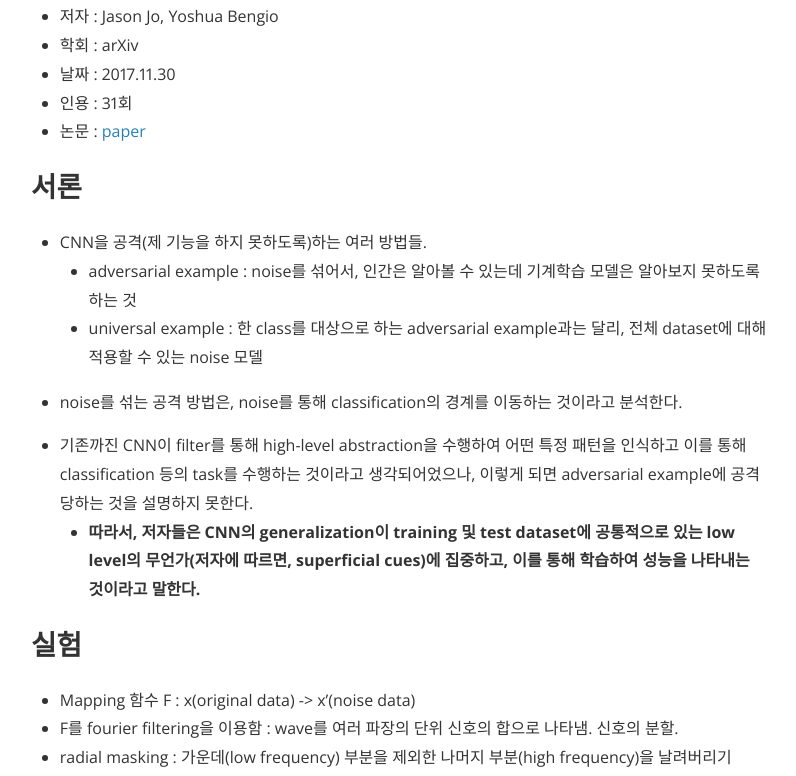
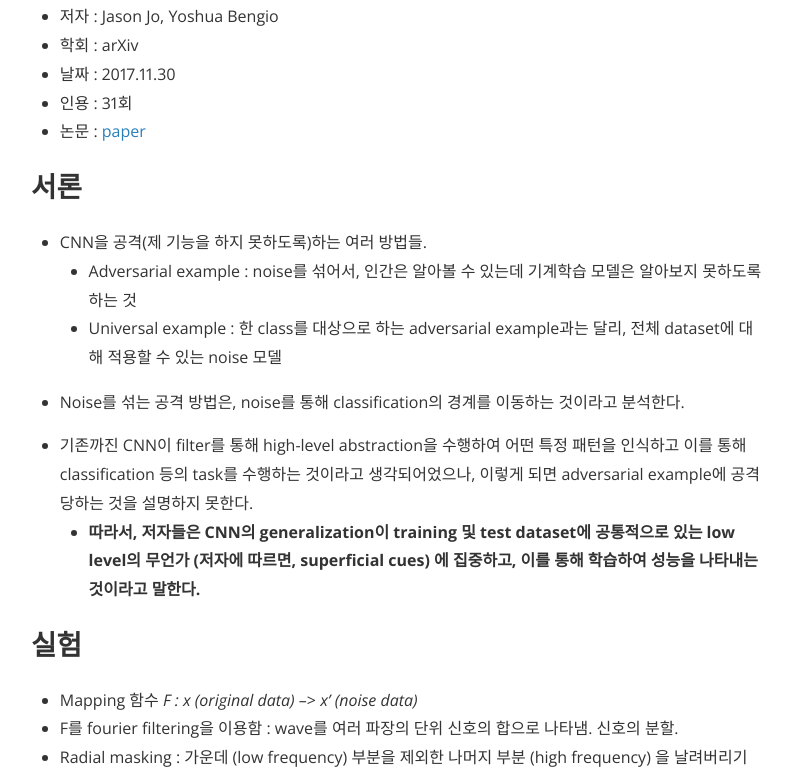
Before and after one commit to pod3275/pod3275.github.io, a Jekyll site: the page built from _posts/2019-03-28-Tendency.markdown, in a window 1280 px wide and 1400 px high, scrolled down 473 px. Shown: the top 776 px of the window, without its empty margins (241-1037 px from the left). Built offline with Jekyll 4.4.1, drawn with Linux system fonts in a browser that asks for light colours; nearby versions of some CDN libraries; comment, search, counter and statistics services are not loaded; some of the changed text lies outside the part shown.

```diff
--- a/_posts/2019-03-26-SELU.markdown
+++ b/_posts/2019-03-26-SELU.markdown
@@ -15,11 +15,11 @@ categories: Paper
 - 논문 리뷰에 앞서, 이 논문은 여러 이론을 제시하는데 각 이론의 증명을 담은 appendix가 100여장에 달한다. 리뷰에서는 논문에 기재되어있는 간단한 증명만을 다룬다. 자세한 증명은 [appendix](http://papers.nips.cc/paper/6698-self-normalizing-neural-networks-supplemental.zip)를 참고.
 
 ## 1. Introduction
- - 딥 러닝은 여러 벤치마크에서 새로운 기록을 세우고, 다양한 상업용 application을 개발하는데 도움을 주었다. Vision의 분야에선 CNN이, speech 혹은 NLP 분야에서는 RNN이 뛰어난 성능을 보이는 반면, hidden layer가 많은 deep한 feed-forward neural network(이하 FNN)의 성공 사례는 찾아보기 힘들다. 특히 vision이나 sequential한 task와 관련 없는 challenge에서조차도 gradient boosting, random forest 혹은 SVM등이 우세하고, FNN의 성공적인 사례는 드물다.
+ - 딥 러닝은 여러 벤치마크에서 새로운 기록을 세우고, 다양한 상업용 application을 개발하는데 도움을 주었다. Vision의 분야에선 CNN이, speech 혹은 NLP 분야에서는 RNN이 뛰어난 성능을 보이는 반면, **hidden layer가 많은 deep한 feed-forward neural network (이하 FNN)** 의 성공 사례는 찾아보기 힘들다. 특히 vision이나 sequential한 task와 관련 없는 challenge에서조차도 *gradient boosting, random forest* 혹은 *SVM*등이 우세하고, *FNN*의 성공적인 사례는 드물다.
 
- - Hidden layer의 수가 많은 deep한 neural network를 학습시키기 위해서는 normalization 기법이 필수적이다. 하지만 저자들은 normalization technique을 적용한 학습은 불안정하다고 말한다. 특히 RNN과 CNN의 경우에는 weight를 공유하는 특성을 가지고 있는 반면, FNN은 perturbation(섭동)에 민감하기 때문에 training error의 variance가 크게 나타나게 된다. 저자들은 deep한 FNN의 성공을 하지 못하는 가장 큰 요인은 결국 이 sensitivity to perturbations라고 주장한다.
+ - Hidden layer의 수가 많은 deep한 neural network를 학습시키기 위해서는 **normalization 기법**이 필수적이다. 하지만 저자들은 normalization technique을 적용한 학습은 불안정하다고 말한다. 특히 RNN과 CNN의 경우에는 weight를 공유하는 특성을 가지고 있는 반면, FNN은 *perturbation* (섭동) 에 민감하기 때문에 training error의 variance가 크게 나타나게 된다. 저자들은 deep한 FNN의 성공을 하지 못하는 가장 큰 요인은 결국 이 **"sensitivity to perturbations"** 라고 주장한다.
 
- - 저자들은 이 perturbation에 robust한 FNN 모델을 제시한다. Self-normalizing neural networks(이하 SNN)은 normalization 기법을 적용한 FNN 모델에 비해 training error의 variance가 낮으며, neuron의 activation을 zero mean과 unit variance로 normalize한다. SNN은 변형된 activation function인 Scaled exponential linear units, 즉 SELU를 통해 이러한 기능을 수행합니다.
+ - 저자들은 이 perturbation에 robust한 FNN 모델을 제시한다. **Self-normalizing neural networks (이하 SNN)** 은 normalization 기법을 적용한 FNN 모델에 비해 training error의 variance가 낮으며, neuron의 activation을 zero mean과 unit variance로 normalize한다. SNN은 변형된 activation function인 Scaled exponential linear units, 즉 SELU를 통해 이러한 기능을 수행합니다.
 
 ## 2. Internal Covariance Shift
  - NN의 hidden layer 수가 높아지면, 즉 deep해지면 Internal Covariance Shift라는 문제가 발생한다. 간단히 말하면 앞의 layer에서의 사소한 변화에 의해 뒤의 layer에서 큰 변화로 이루어질 수 있다는 문제이다. 이에 따라 결과의 분포가 전체적으로 shift될 가능성이 높아지고, 결국 학습을 진행하면 할수록 원하는 값이 아니라 shift된 값을 학습하는 꼴로 나타난다. (아래 그림 참고)
--- a/_posts/2019-03-28-Tendency.markdown
+++ b/_posts/2019-03-28-Tendency.markdown
@@ -15,31 +15,31 @@ categories: Paper
 
 ## 서론
  - CNN을 공격(제 기능을 하지 못하도록)하는 여러 방법들.
-   - adversarial example : noise를 섞어서, 인간은 알아볼 수 있는데 기계학습 모델은 알아보지 못하도록 하는 것
-   - universal example : 한 class를 대상으로 하는 adversarial example과는 달리, 전체 dataset에 대해 적용할 수 있는 noise 모델
+   - Adversarial example : noise를 섞어서, 인간은 알아볼 수 있는데 기계학습 모델은 알아보지 못하도록 하는 것
+   - Universal example : 한 class를 대상으로 하는 adversarial example과는 달리, 전체 dataset에 대해 적용할 수 있는 noise 모델
 
- - noise를 섞는 공격 방법은, noise를 통해 classification의 경계를 이동하는 것이라고 분석한다.
+ - Noise를 섞는 공격 방법은, noise를 통해 classification의 경계를 이동하는 것이라고 분석한다.
 
  - 기존까진 CNN이 filter를 통해 high-level abstraction을 수행하여 어떤 특정 패턴을 인식하고 이를 통해 classification 등의 task를 수행하는 것이라고 생각되어었으나, 이렇게 되면 adversarial example에 공격당하는 것을 설명하지 못한다.
-   - **따라서, 저자들은 CNN의 generalization이 training 및 test dataset에 공통적으로 있는 low level의 무언가(저자에 따르면, superficial cues)에 집중하고, 이를 통해 학습하여 성능을 나타내는 것이라고 말한다.**
+   - **따라서, 저자들은 CNN의 generalization이 training 및 test dataset에 공통적으로 있는 low level의 무언가 (저자에 따르면, superficial cues) 에 집중하고, 이를 통해 학습하여 성능을 나타내는 것이라고 말한다.**
 
 ## 실험
- - Mapping 함수 F : x(original data) -> x'(noise data)
+ - Mapping 함수 *F : x (original data)* --> *x' (noise data)*
  - F를 fourier filtering을 이용함 : wave를 여러 파장의 단위 신호의 합으로 나타냄. 신호의 분할.
- - radial masking : 가운데(low frequency) 부분을 제외한 나머지 부분(high frequency)을 날려버리기
- - uniformly random masking : p의 확률로 랜덤하게 살리거나 날려버리기
+ - Radial masking : 가운데 (low frequency) 부분을 제외한 나머지 부분 (high frequency) 을 날려버리기
+ - Uniformly random masking : p의 확률로 랜덤하게 살리거나 날려버리기
 
    ![image](https://user-images.githubusercontent.com/26705935/41142287-18d01068-6b30-11e8-8543-d293310a58fa.png)
 
  - 모델 : Preact ResNet 학습 및 인식
 
 ## 결과
- - 학습을 어떤 dataset(original, radial, random data)로 하든, radial masking을 적용한 data에 대해 인식률이 너무 낮음.
+ - 학습을 어떤 dataset (original, radial, random data) 로 하든, radial masking을 적용한 data에 대해 인식률이 너무 낮음.
 
    ![image](https://user-images.githubusercontent.com/26705935/41142258-0145ab6a-6b30-11e8-957f-6e3aebd943bf.png)
 
- - radial masking을 적용한 것 = 이미지에서 high frequency(중요하지 않은 부분)가 사라진 것
-   - **중요하지 않다고 생각한 부분(high frequency)이 이미지 인식에 영향을 준다.**
+ - Radial masking을 적용한 것 = 이미지에서 high frequency (중요하지 않은 부분) 가 사라진 것
+   - **중요하지 않다고 생각한 부분 (high frequency) 이 이미지 인식에 영향을 준다.**
 
 ## 고찰
 - 이러한 현상은 CNN 구조상의 잘못인가 혹은 loss function의 잘못인가?
```
Also changed, not shown: _posts/2019-08-01-KDwithADVsamples.markdown (added, +73 -0 lines).
